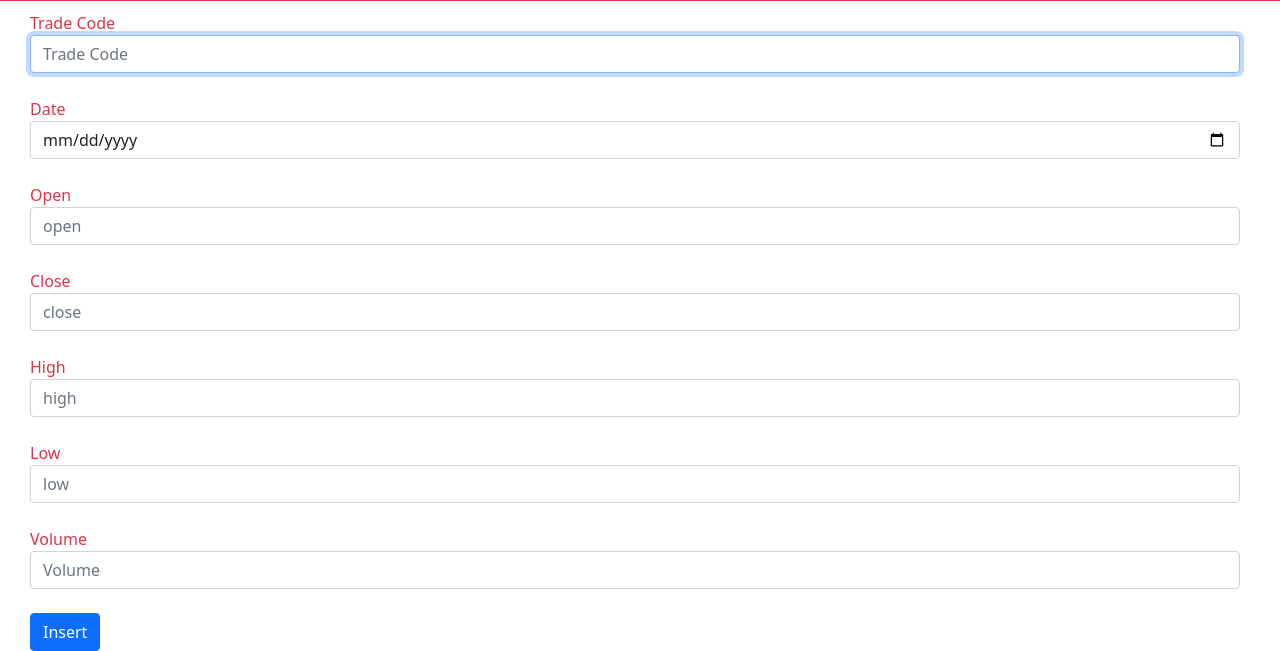
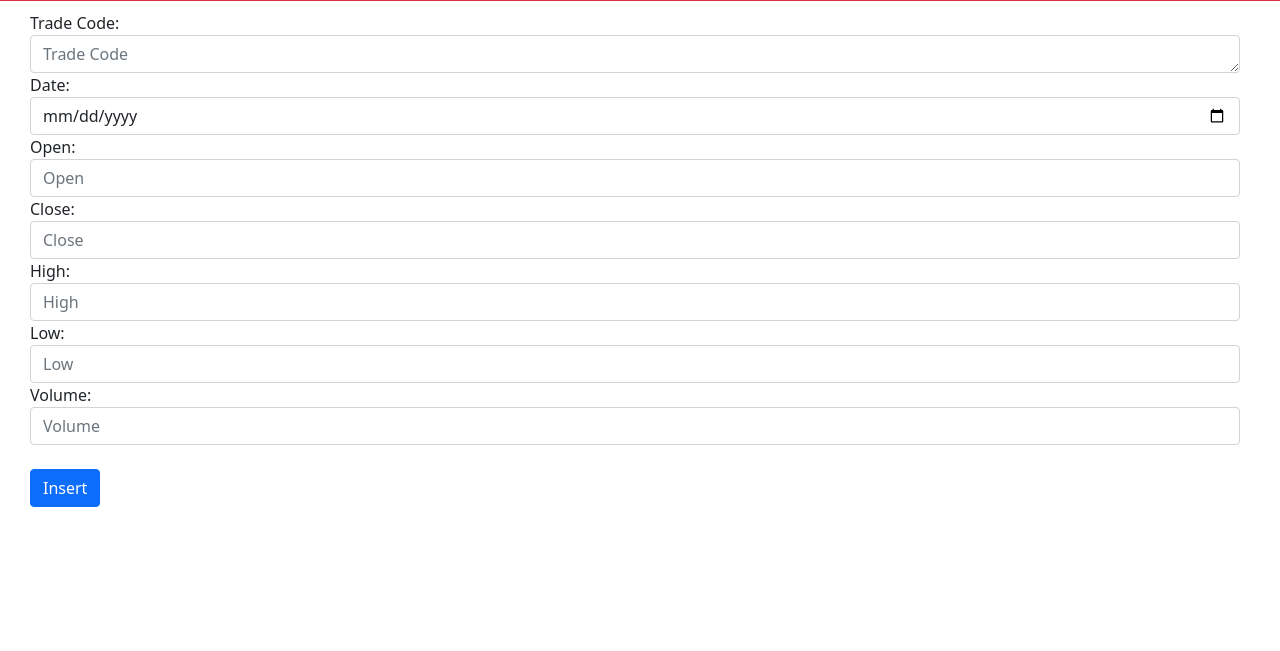
Before and after one commit to rakinplaban/Model, a Django app: page /edit in a window 1280 px wide. Shown: the part 355-1006 px from the top of the page. After the commit the page ends 862 px from the top, so only its background shows below. Run offline with Django 3.2, Linux system fonts and the light colour scheme.

Commit message:
Successful CRUD

```diff
--- a/model/sqlmodel/admin.py
+++ b/model/sqlmodel/admin.py
@@ -3,7 +3,7 @@ from django.contrib.admin.options import ModelAdmin
 from .models import Stockmarket
 # Register your models here.
 class DisplayStock(admin.ModelAdmin):
-    list_display = ("date","trade_code","open","close","high","low","volume")
+    list_display = ("id","date","trade_code","open","close","high","low","volume")
 
 #admin.site.register(User,)
 admin.site.register(Stockmarket,DisplayStock)
--- /dev/null
+++ b/model/sqlmodel/forms.py
@@ -0,0 +1,73 @@
+from django import forms
+from .models import Stockmarket
+
+class stock_form(forms.ModelForm):
+    class Meta:
+        model = Stockmarket
+        fields = ['trade_code','date','open','close','high','low','volume']
+
+        labels = {
+            'trade_code' : 'Trade Code',
+            'date' : 'Date',
+            'open' : 'Open',
+            'close' : 'Close',
+            'high' : 'High',
+            'low' : 'Low',
+            'volume' : 'Volume',
+        }
+
+        widgets = {
+            'trade_code' : forms.Textarea(attrs={
+                'class' : 'form-control',
+                'placeholder' : 'Trade Code',
+                'rows' : 1,
+                'cols' : 100,
+                'type' : 'number'
+            }),
+            'date' : forms.DateInput(attrs={
+                'class' : 'form-control',
+                'rows' : 1,
+                'cols' : 100,
+                'type' : 'date'
+            }),
+            'open' : forms.NumberInput(attrs={
+                'class' : 'form-control',
+                'placeholder' : 'Open',
+                'rows' : 1,
+                'cols' : 100,
+                'step' : 0.01,
+                'type' : 'number'
+            }),
+            'close' : forms.NumberInput(attrs={
+                'class' : 'form-control',
+                'placeholder' : 'Close ',
+                'rows' : 1,
+                'cols' : 100,
+                'step' : 0.01,
+                'type' : 'number'
+            }),
+            'high' : forms.NumberInput(attrs={
+                'class' : 'form-control',
+                'placeholder' : 'High',
+                'rows' : 1,
+                'cols' : 100,
+                'step' : 0.01,
+                'type' : 'number'
+            }),
+            'low' : forms.NumberInput(attrs={
+                'class' : 'form-control',
+                'placeholder' : 'Low',
+                'rows' : 1,
+                'cols' : 100,
+                'step' : 0.01,
+                'type' : 'number'
+            }),
+            'volume' : forms.NumberInput(attrs={
+                'class' : 'form-control',
+                'placeholder' : 'Volume',
+                'rows' : 1,
+                'cols' : 100,
+                'step' : 1,
+                'type' : 'number'
+            }),
+        }
--- a/model/sqlmodel/models.py
+++ b/model/sqlmodel/models.py
@@ -6,7 +6,6 @@ from django.db import models
     #pass
 
 class Stockmarket(models.Model):
-
     trade_code = models.TextField()
     open = models.FloatField()
     close = models.FloatField()
--- a/model/sqlmodel/templates/sqlmodel/edit.html
+++ b/model/sqlmodel/templates/sqlmodel/edit.html
@@ -5,42 +5,9 @@
 
 {% block body %}
   <div style="margin: 10px 40px 0px 30px;">
-    <form action="{% url 'edit' %}" method="POST">
+    <form action="" method="POST">
         {% csrf_token %}
-        <label class="text-danger">Trade Code</label>
-        <div class="form-group">
-            <input class="form-control" autofocus type="text" name="trade_code" placeholder="Trade Code">
-        </div>
-        <br>
-        <label class="text-danger">Date</label>
-        <div class="form-group">
-            <input class="form-control" autofocus type="date" name="date" placeholder="date">
-        </div>
-        <br>
-        <label class="text-danger">Open</label>
-        <div class="form-group">
-            <input class="form-control" type="number" name="open" placeholder="open" step="0.01">
-        </div>
-        <br>
-        <label class="text-danger">Close</label>
-        <div class="form-group">
-            <input class="form-control" type="number" name="close" placeholder="close" step="0.01">
-        </div>
-        <br>
-        <label class="text-danger">High</label>
-        <div class="form-group">
-            <input class="form-control" type="number" name="high" placeholder="high" step="0.01">
-        </div>
-        <br>
-        <label class="text-danger">Low</label>
-        <div class="form-group">
-            <input class="form-control" type="number" name="low" placeholder="low" step="0.01">
-        </div>
-        <br>
-        <label class="text-danger">Volume</label>
-        <div class="form-group">
-            <input class="form-control" type="number" name="volume" placeholder="Volume" step="0.01">
-        </div>
+        {{form.as_table}}
         <br>
         <input class="btn btn-primary" type="submit" value="Insert">
 
--- a/model/sqlmodel/templates/sqlmodel/index.html
+++ b/model/sqlmodel/templates/sqlmodel/index.html
@@ -7,6 +7,7 @@
 
     <table class="table">
         <tr>
+            <th>Si.</th>
             <th>Date</th>
             <th>Trade Code</th>
             <th>Open</th>
@@ -14,10 +15,12 @@
             <th>High</th>
             <th>Low</th>
             <th>Volume</th>
+            <th></th>
         </tr>
         {% for stock in stock %}
 
             <tr>
+                <td>{{stock.id}}</td>
                 <td>{{stock.date}}</td>
                 <td>{{stock.trade_code}}</td>
                 <td>{{stock.open}}</td>
@@ -25,6 +28,8 @@
                 <td>{{stock.high}}</td>
                 <td>{{stock.low}}</td>
                 <td>{{stock.volume}}</td>
+                <td><a href="{% url 'editdata' stock.id %}" class="btn btn-primary">Update</a>
+                    <a href="{% url 'deletedata' stock.id %}" class="btn btn-danger">Delete</a></td>
             </tr>
 
         {% endfor %}
--- a/model/sqlmodel/urls.py
+++ b/model/sqlmodel/urls.py
@@ -4,4 +4,6 @@ from . import views
 urlpatterns = [
     path("",views.index,name="index"),
     path("edit",views.edit,name="edit"),
+    path("editdata/<int:id>",views.editdata,name="editdata"),
+    path("deletedata/<int:id>",views.deletedata,name="deletedata"),
 ]
--- a/model/sqlmodel/views.py
+++ b/model/sqlmodel/views.py
@@ -2,6 +2,7 @@ from django.shortcuts import render
 from django.http import HttpResponse, HttpResponseRedirect
 from django.urls import reverse
 from .models import Stockmarket
+from .forms import stock_form
 # Create your views here.
 
 def index(request):
@@ -11,15 +12,36 @@ def index(request):
     })
 
 def edit(request):
+    form = stock_form()
     if request.method == "POST":
-        trade_code = request.POST['trade_code']
-        date = request.POST['date']
-        open = request.POST['open']
-        close = request.POST['close']
-        high = request.POST['high']
-        low = request.POST['low']
-        volume = request.POST['volume']
-        stockmarketdata = Stockmarket(trade_code = trade_code, date = date, open = open, close = close, high=high, low = low, volume=volume)
-        stockmarketdata.save()
-        return HttpResponseRedirect(reverse("index"))
-    return render(request,"sqlmodel/edit.html")
+        form = stock_form(request.POST)
+        if form.is_valid():
+            instance = form.save(commit=False)
+            instance.save()
+            return HttpResponseRedirect(reverse("index"))
+        return render(request,"sqlmodel/edit.html",{
+            "form" : form
+        })
+    return render(request,"sqlmodel/edit.html",{
+        "form" : form
+    })
+def editdata(request,id):
+    display = Stockmarket.objects.get(pk = id)
+    form = stock_form(instance = display)
+    if request.method == "POST":
+        form = stock_form(request.POST,instance=display)
+        if form.is_valid():
+            instance = form.save(commit=False)
+            instance.save()
+            stockmarketdata = Stockmarket(id=instance.id,trade_code = instance.trade_code, date = instance.date, open = instance.open, close = instance.close, high=instance.high, low = instance.low, volume=instance.volume)
+            stockmarketdata.save()
+            return HttpResponseRedirect(reverse("index"))
+    return render(request,"sqlmodel/edit.html",{
+        "display" : display,
+        "form" : form
+    })
+
+def deletedata(request,id):
+    display = Stockmarket.objects.get(pk = id)
+    display.delete()
+    return HttpResponseRedirect(reverse("index"))
```
Also changed, not shown: model/db.sqlite3.
